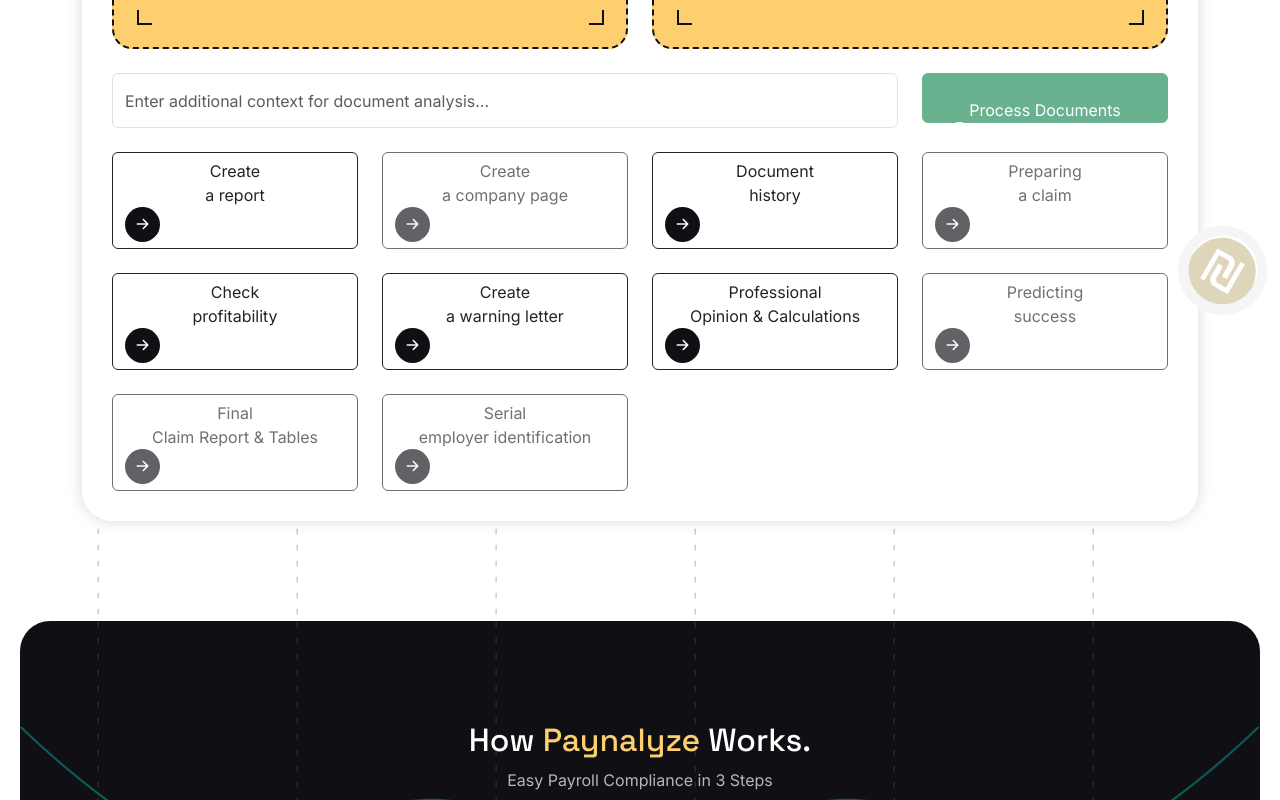
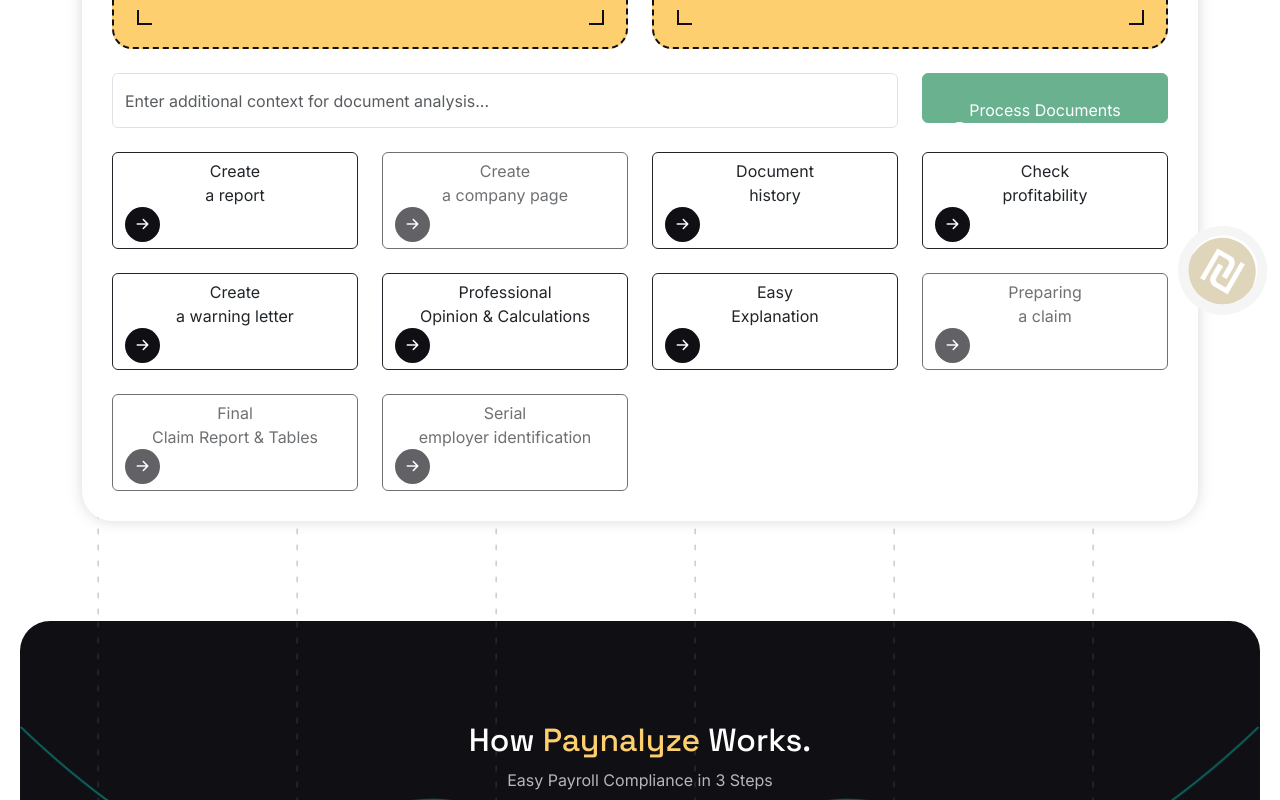
Before and after one commit to Gourav-21/legal-frontend, a Next.js app: page /en in a window 1280 px wide. Shown: the part 800-1600 px from the top of the page. Built offline with nearby package versions, Linux system fonts and the light colour scheme.

Commit message:
updated with new button

```diff
--- a/components/FileAnalysis.tsx
+++ b/components/FileAnalysis.tsx
@@ -265,20 +265,7 @@
           </div>
         )}
 
-        {/* Example: Button 4 - Preparing a claim */}
-        {dictionary.hero.actionButtons.prepareClaim && (
-          <div className="col-6 col-md-3 mt-4" data-aos="fade-up" data-aos-duration="1500">
-            <button
-              type="button"
-              className="btn btn-outline-dark thumbnail-btn show-btn"
-              disabled
-            //   onClick={() => handleShowAnalysis()}
-            >
-              <div dangerouslySetInnerHTML={{ __html: dictionary.hero.actionButtons.prepareClaim.replace(' ', '<br>') }} />
-              <span><i className="bi bi-arrow-right-short"></i></span>
-            </button>
-          </div>
-        )}
+
 
         {/* Button 5 - Check profitability */}
         {dictionary.hero.actionButtons.checkProfitability && (
@@ -322,8 +309,23 @@
           </div>
         )}
 
-        {/* Button 8 - Predicting success */}
-        {dictionary.hero.actionButtons.predictSuccess && (
+                {/* Easy Explanation Button */}
+        {dictionary.hero.actionButtons.easyExplanation && (
+        <div className="col-6 col-md-3 mt-4" data-aos="fade-up" data-aos-duration="1500" dir={lang === 'he' ? 'rtl' : 'ltr'}>
+            <button
+            type="button"
+            className="btn btn-outline-dark thumbnail-btn show-btn"
+            onClick={() => handleCreateReport('easy')}
+            >
+            <div dangerouslySetInnerHTML={{ __html: dictionary.hero.actionButtons.easyExplanation.replace(' ', '<br>') }} />
+            <span><i className="bi bi-arrow-right-short"></i></span>
+            </button>
+        </div>
+        )}
+
+
+        {/* Example: Button 4 - Preparing a claim */}
+        {dictionary.hero.actionButtons.prepareClaim && (
           <div className="col-6 col-md-3 mt-4" data-aos="fade-up" data-aos-duration="1500">
             <button
               type="button"
@@ -331,22 +333,7 @@
               disabled
             //   onClick={() => handleShowAnalysis()}
             >
-              <div dangerouslySetInnerHTML={{ __html: dictionary.hero.actionButtons.predictSuccess.replace(' ', '<br>') }} />
-              <span><i className="bi bi-arrow-right-short"></i></span>
-            </button>
-          </div>
-        )}
-
-        {/* Button 9 - Let's mediate */}
-        {dictionary.hero.actionButtons.mediate && (
-          <div className="col-6 col-md-3 mt-4" data-aos="fade-up" data-aos-duration="1500">
-            <button
-              type="button"
-              className="btn btn-outline-dark thumbnail-btn show-btn"
-              disabled
-            //   onClick={() => { /* TODO: Add specific handler */ handleShowAnalysis(); }}
-            >
-              <div dangerouslySetInnerHTML={{ __html: dictionary.hero.actionButtons.mediate.replace(' ', '<br>') }} />
+              <div dangerouslySetInnerHTML={{ __html: dictionary.hero.actionButtons.prepareClaim.replace(' ', '<br>') }} />
               <span><i className="bi bi-arrow-right-short"></i></span>
             </button>
           </div>
@@ -382,20 +369,7 @@
           </div>
         )}
 
-        {/* Button 12 - Refresh before testing */}
-        {dictionary.hero.actionButtons.refreshBeforeTest && (
-          <div className="col-6 col-md-3 mt-4" data-aos="fade-up" data-aos-duration="1500">
-            <button
-              type="button"
-              className="btn btn-outline-dark thumbnail-btn show-btn"
-              disabled
-            //   onClick={() => { /* TODO: Add specific handler */ handleShowAnalysis(); }}
-            >
-              <div dangerouslySetInnerHTML={{ __html: dictionary.hero.actionButtons.refreshBeforeTest.replace(' ', '<br>') }} />
-              <span><i className="bi bi-arrow-right-short"></i></span>
-            </button>
-          </div>
-        )}
+
       </div>
 
       {/* Processing Status Messages */}
```
